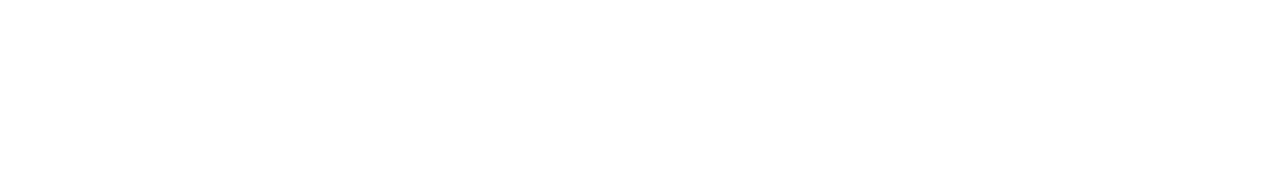
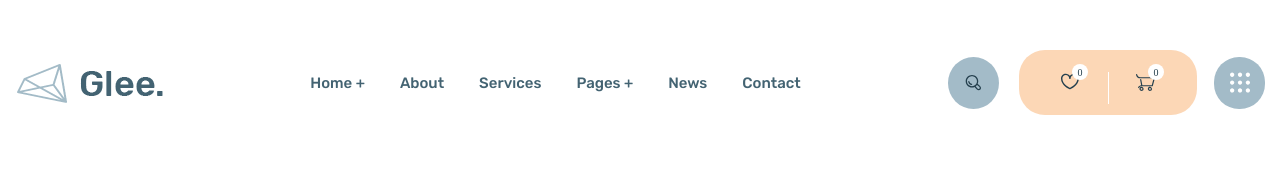
Before and after one commit to OnlyDropped/gle, a website: page app/index.html in a window 1280 px wide. Drawn offline with nearby package versions, Linux system fonts and the light colour scheme; files that its build step writes are made by us from their sources.

Commit message:
added header, added fonts

```diff
--- a/app/index.html
+++ b/app/index.html
@@ -11,7 +11,56 @@
 </head>
 
 <body>
-
+  <header class="header">
+    <div class="container">
+      <div class="header__inner">
+        <a class="logo" href="#">
+          <img class="logo__img" src="images/header/logo.png" alt="logo">
+        </a>
+        <nav class="menu">
+          <ul class="menu__list">
+            <li class="menu__list-item">
+              <a class="menu__list-link" href="#">Home +</a>
+            </li>
+            <li class="menu__list-item">
+              <a class="menu__list-link" href="#">About</a>
+            </li>
+            <li class="menu__list-item">
+              <a class="menu__list-link" href="#">Services</a>
+            </li>
+            <li class="menu__list-item">
+              <a class="menu__list-link" href="#">Pages +</a>
+            </li>
+            <li class="menu__list-item">
+              <a class="menu__list-link" href="#">News</a>
+            </li>
+            <li class="menu__list-item">
+              <a class="menu__list-link" href="#">Contact</a>
+            </li>
+          </ul>
+        </nav>
+        <div class="user-nav">
+          <a class="user-nav__search" href="#">
+            <img src="images/header/icons/search.svg" alt="">
+          </a>
+          <div class="user-nav__box">
+            <a class="user-nav__heart" href="#">
+              <img src="images/header/icons/heart.svg" alt="">
+              <span class="user-nav__num">0</span>
+            </a>
+            <div class="user-nav__line"></div>
+            <a class="user-nav__cart" href="#">
+              <img src="images/header/icons/cart.svg" alt="">
+              <span class="user-nav__num">0</span>
+            </a>
+          </div>
+          <a class="user-nav__order" href="#">
+            <img src="images/header/icons/order.svg" alt="">
+          </a>
+        </div>
+      </div>
+    </div>
+  </header>
   <main class="main">
 
   </main>
@@ -20,4 +69,5 @@
 
   <script src="js/main.min.js"></script>
 </body>
+
 </html>
--- a/app/scss/_fonts.scss
+++ b/app/scss/_fonts.scss
@@ -1,20 +1,20 @@
 @font-face{
-  font-family: 'PTSans-Regular';
-  font-weight: 400;
+  font-family: 'Rubik-Medium';
+  font-weight: 500;
   font-style: normal;
-  src: local('PTSans-Regular'),
-       url('../fonts/PTSans-Regular.woff2') format("woff2"),
-       url('../fonts/PTSans-Regular.woff') format("woff");
+  src: local('Rubik-Medium'),
+       url('../fonts/Rubik-Medium.woff2') format("woff2"),
+       url('../fonts/Rubik-Medium.woff') format("woff");
   font-display: swap;
 }
 
 @font-face{
-  font-family: 'GothamPro';
+  font-family: 'DMSans-Regular';
   font-weight: 400;
   font-style: normal;
-  src: local('GothamPro'),
-       url('../fonts/GothamPro.woff2') format("woff2"),
-       url('../fonts/GothamPro.woff') format("woff");
+  src: local('DMSans-Regular'),
+       url('../fonts/DMSans-Regular.woff2') format("woff2"),
+       url('../fonts/DMSans-Regular.woff') format("woff");
   font-display: swap;
 }
 
--- a/app/scss/_global.scss
+++ b/app/scss/_global.scss
@@ -5,8 +5,9 @@ body {
 }
 body {
   color: $default;
-  font-size: 16px;
-  line-height: 26px;
+  font-family: Rubik, sans-serif;
+  font-size: 15px;
+  line-height: 12px;
   display: flex;
   flex-direction: column;
 }
@@ -14,7 +15,7 @@ body {
   flex-grow: 1;
 }
 .container {
-  max-width: 1350px;
+  max-width: 1800px;
   margin: 0 auto;
   padding: 0px 15px;
 }
--- a/app/scss/_vars.scss
+++ b/app/scss/_vars.scss
@@ -1,19 +1,19 @@
 //$accent: #EBEDF3;
-$default: #262626;;
+$default: #436372;
 //$title: #000;
 ////$colorBtn: #ffffff;
-$bg: #15256E;
-$link: #354BB4;
+//$bg: #15256E;
+//$link: #354BB4;
 //$error: #FE7F0B;
 //$errorAccent: #1F78B4;
 ////
-%PTSans-Regular-400 {
-  font-family: "PTSans-Regular", sans-serif;
-  font-weight: 400;
+%Rubik-Medium-500 {
+  font-family: "Rubik-Medium", sans-serif;
+  font-weight: 500;
   font-style: normal;
 }
-%GothamPro-400 {
-  font-family: "GothamPro", sans-serif;
+%DMSans-Regular-400 {
+  font-family: "DMSans-Regular", sans-serif;
   font-weight: 400;
   font-style: normal;
 }
--- a/app/scss/style.scss
+++ b/app/scss/style.scss
@@ -4,29 +4,81 @@
 @import "libs";
 @import "global";
 .header {
-  padding-top: 32px;
-  background-color: $bg;
-  &__top {
-    background-color: #fff;
-  }
+  padding: 50px 0 53px;
   &__inner {
-    padding: 19px 0;
     display: flex;
     justify-content: space-between;
     align-items: center;
   }
-  &__nav {
+}
+.menu {
+  &__list {
     display: flex;
-    margin-left: auto;
   }
-  &__btn {
-    border: 1px solid #354bb4;
-    padding: 12px 30px;
-    color: $link;
-    font-size: 18px;
-    line-height: 20px;
+  &__list-item + .menu__list-item {
+    padding-left: 35px;
   }
-  &__link {
+  &__list-link {
+    color: $default;
+    @extend %Rubik-Medium-500;
+  }
+}
+.user-nav {
+  display: flex;
+  align-items: center;
+  &__search {
+    width: 51px;
+    height: 52px;
+    border-radius: 50%;
+    background-color: #a3bbc8;
+    padding: 16px;
+    display: flex;
+    justify-content: center;
+    align-items: center;
+  }
+  &__order {
+    width: 51px;
+    height: 52px;
+    background-color: #a3bbc8;
+    display: flex;
+    justify-content: center;
+    align-items: center;
+    border-radius: 25px;
+  }
+  &__box {
+    display: flex;
+    margin: 0 17px 0 20px;
+    background-color: #fcd7b6;
+    border-radius: 26px;
+    padding: 22px 41px 11px 40px;
+  }
+  &__line {
+    width: 1px;
+    height: 32px;
+    background-color: #ffffff;
+    margin: 0 25px 0 28px;
+  }
+  &__heart,
+  &__cart {
+    position: relative;
+  }
+  &__num {
+    position: absolute;
+    @extend %DMSans-Regular-400;
+    width: 16px;
+    height: 16px;
+    border-radius: 8px;
+    font-family: "DM Sans";
+    background-color: #ffffff;
+    font-size: 10px;
+    line-height: 27px;
+    font-weight: 400;
+    color: #243f4d;
+    display: flex;
+    justify-content: center;
+    align-items: center;
+    top: -8px;
+    right: -8px;
   }
 }
 @import "media";
```
Also changed, not shown: app/fonts/DMSans-Regular.woff (added), app/fonts/DMSans-Regular.woff2 (added), app/fonts/GothamPro-Bold.woff (deleted), app/fonts/GothamPro-Bold.woff2 (deleted), app/fonts/GothamPro.woff (deleted), app/fonts/GothamPro.woff2 (deleted), app/fonts/PTSans-Regular.woff (deleted), app/fonts/PTSans-Regular.woff2 (deleted), app/fonts/Rubik-Medium.woff (added), app/fonts/Rubik-Medium.woff2 (added), app/images/header/icons/cart.svg (added), app/images/header/icons/heart.svg (added), app/images/header/icons/order.svg (added), app/images/header/icons/search.svg (added), 2 more files.
